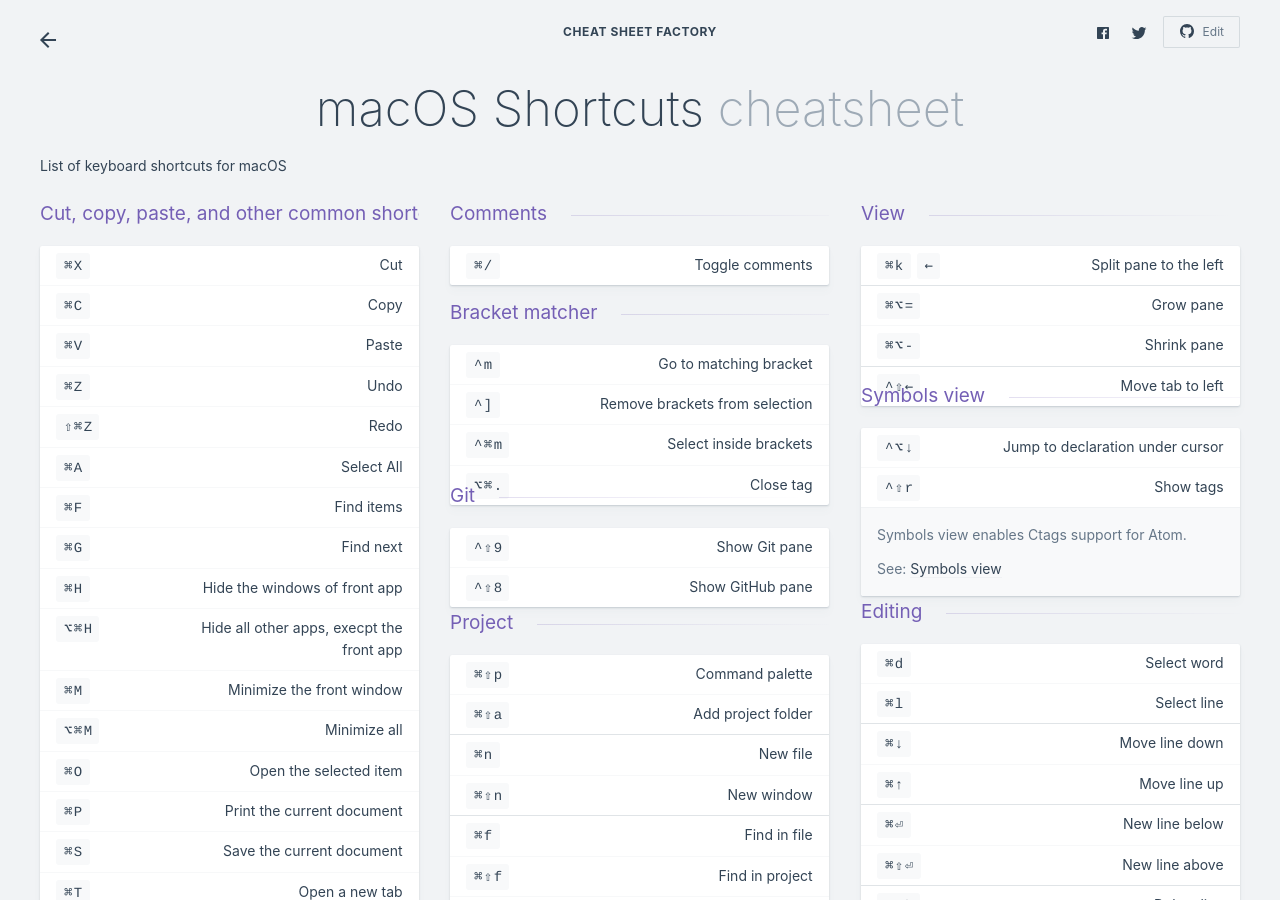
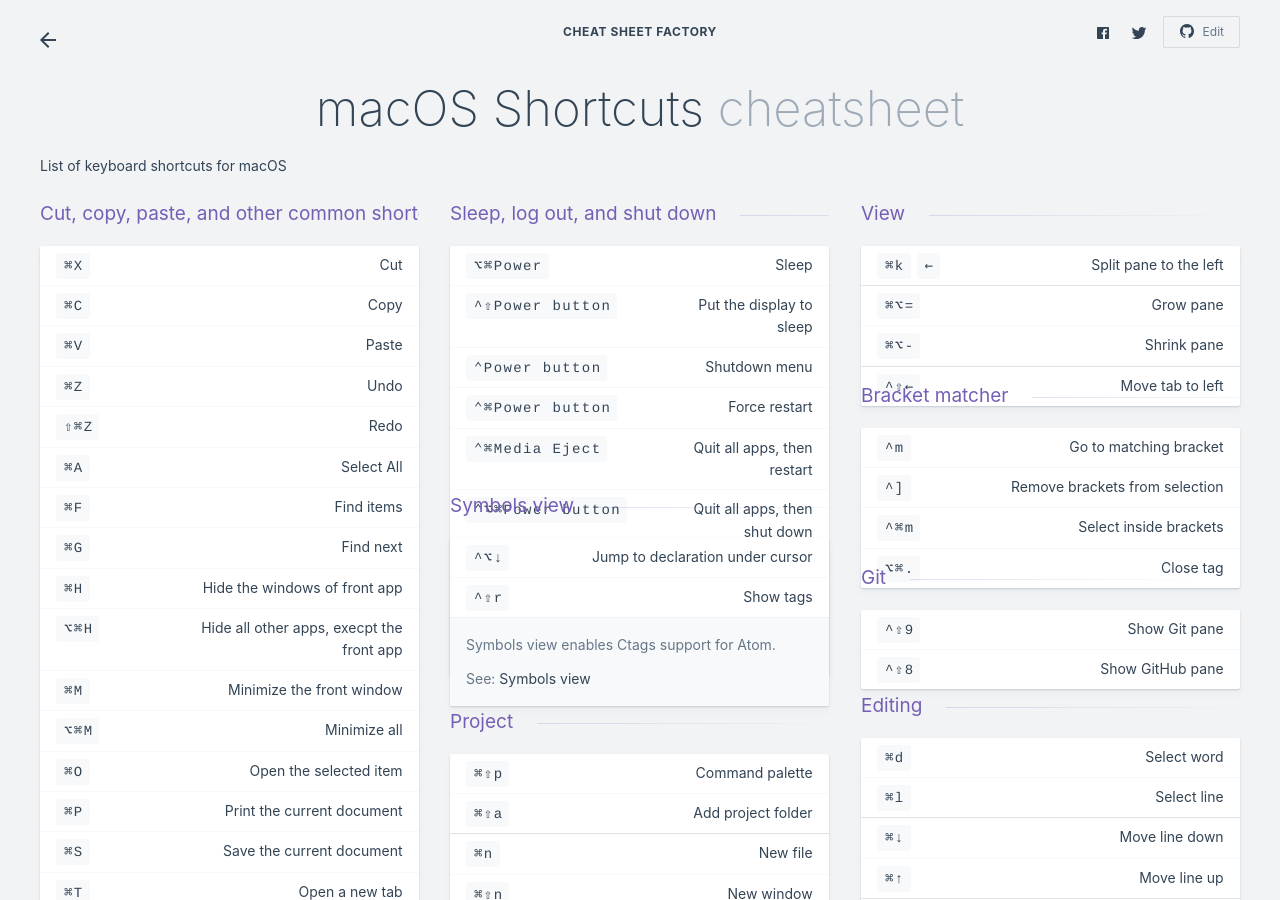
Before and after one commit to kasramp/cheat-sheet-factory, a Jekyll site: the page built from macOS/macos-shortcuts.md, in a window 1280 px wide and 900 px high. Built offline with Jekyll 4.4.1, drawn with Linux system fonts in a browser that asks for light colours.

Commit message:
Add power shortcuts

```diff
--- a/macOS/macos-shortcuts.md
+++ b/macOS/macos-shortcuts.md
@@ -43,11 +43,16 @@ Shortcuts
 | `⌘,` | Open preferences for the front app |
 {: .-shortcuts}
 
-### Comments
+### Sleep, log out, and shut down
 
-| Shortcut | Description |
-| --- | --- |
-| `⌘/` | Toggle comments |
+| `⌥⌘Power` | Sleep |
+| `^⇧Power button` | Put the display to sleep |
+| `⌃Power button` | Shutdown menu |
+| `⌃⌘Power button` | Force restart |
+| `⌃⌘Media Eject` | Quit all apps, then restart |
+| `⌃⌥⌘Power button` | Quit all apps, then shut down |
+| `⇧⌘Q` | Log out with confirmation |
+| `⌥⇧⌘Q` | Log out no confirmation |
 {: .-shortcuts}
 
 ### View
```
